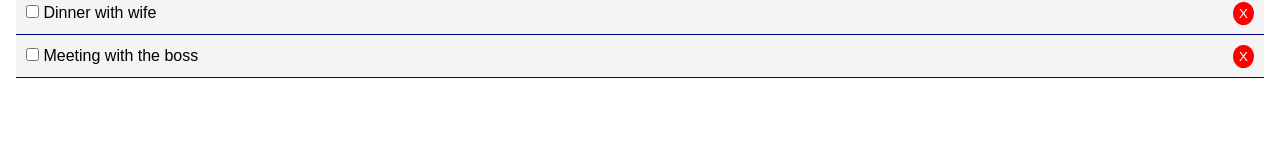
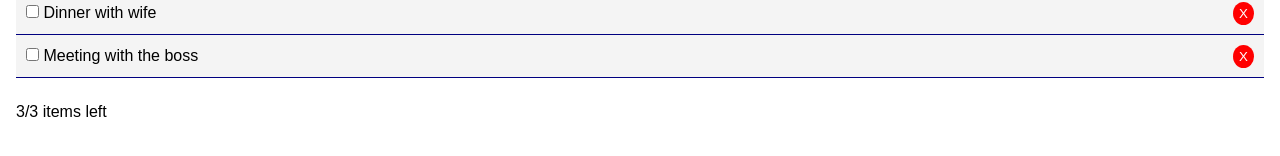
Before and after one commit to ipepiji/React_todo, a React (Create React App) app: page / in a window 1280 px wide. Shown: the part 178-334 px from the top of the page. Built offline with nearby package versions, Linux system fonts and the light colour scheme.

Commit message:
Swift - Task 2

```diff
--- a/src/App.js
+++ b/src/App.js
@@ -61,6 +61,11 @@ class App extends Component {
   }
 
   render() {
+
+    const notCompleted = (this.state.todos.filter((todo) =>
+      !todo.isCompleted
+    )).length
+
     return (
       <div className="App">
         <div className="container">
@@ -70,6 +75,10 @@ class App extends Component {
               <React.Fragment>
                 <Additem add={this.add} />
                 <Todos todos={this.state.todos} toggleComplete={this.toggleComplete} delete={this.delete} />
+                <div>
+                  <br />
+                  {notCompleted}/{this.state.todos.length} items left
+                </div>
               </React.Fragment>
             )} />
             <Route path='/aboutus' component={Aboutus} />
```
